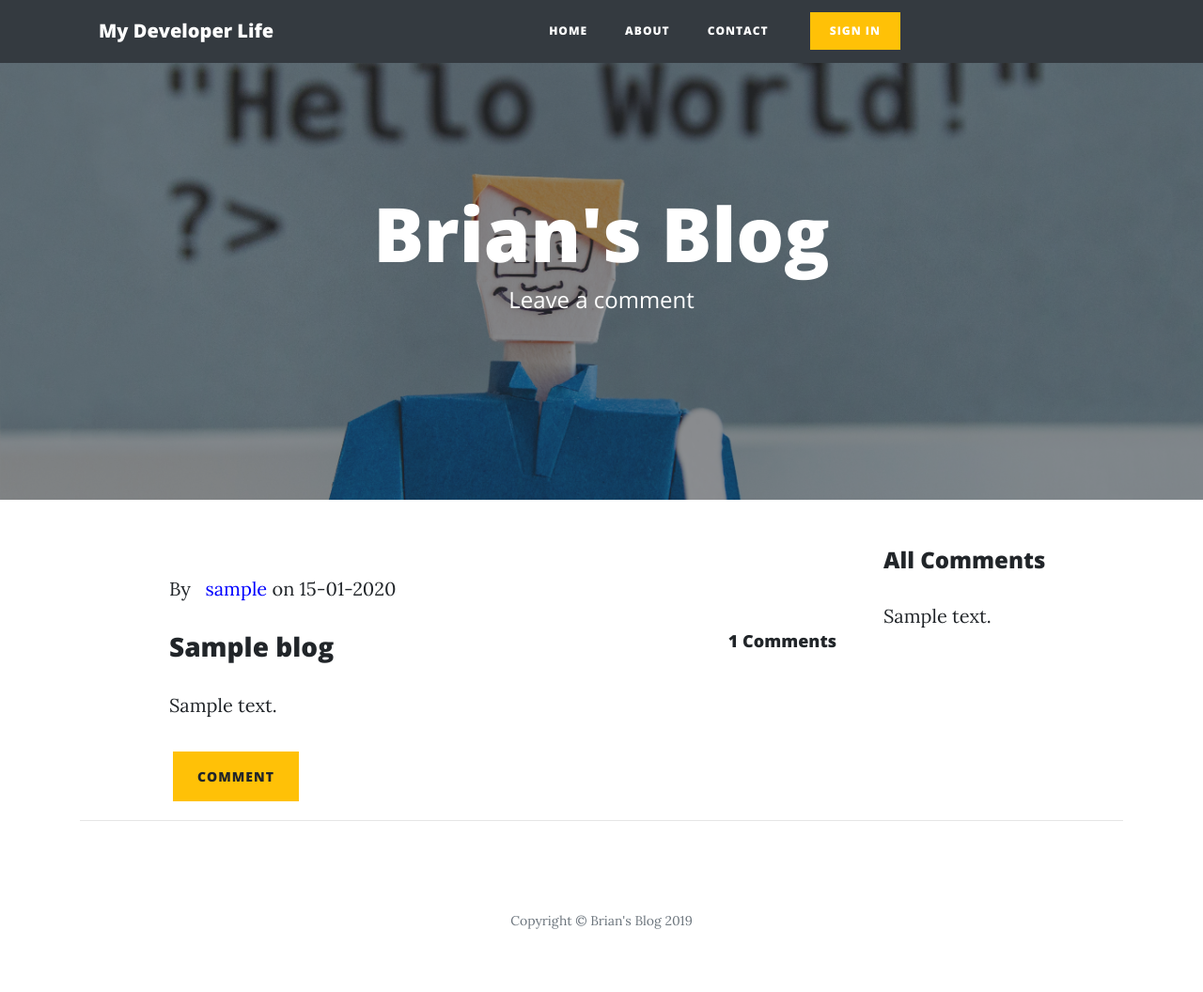
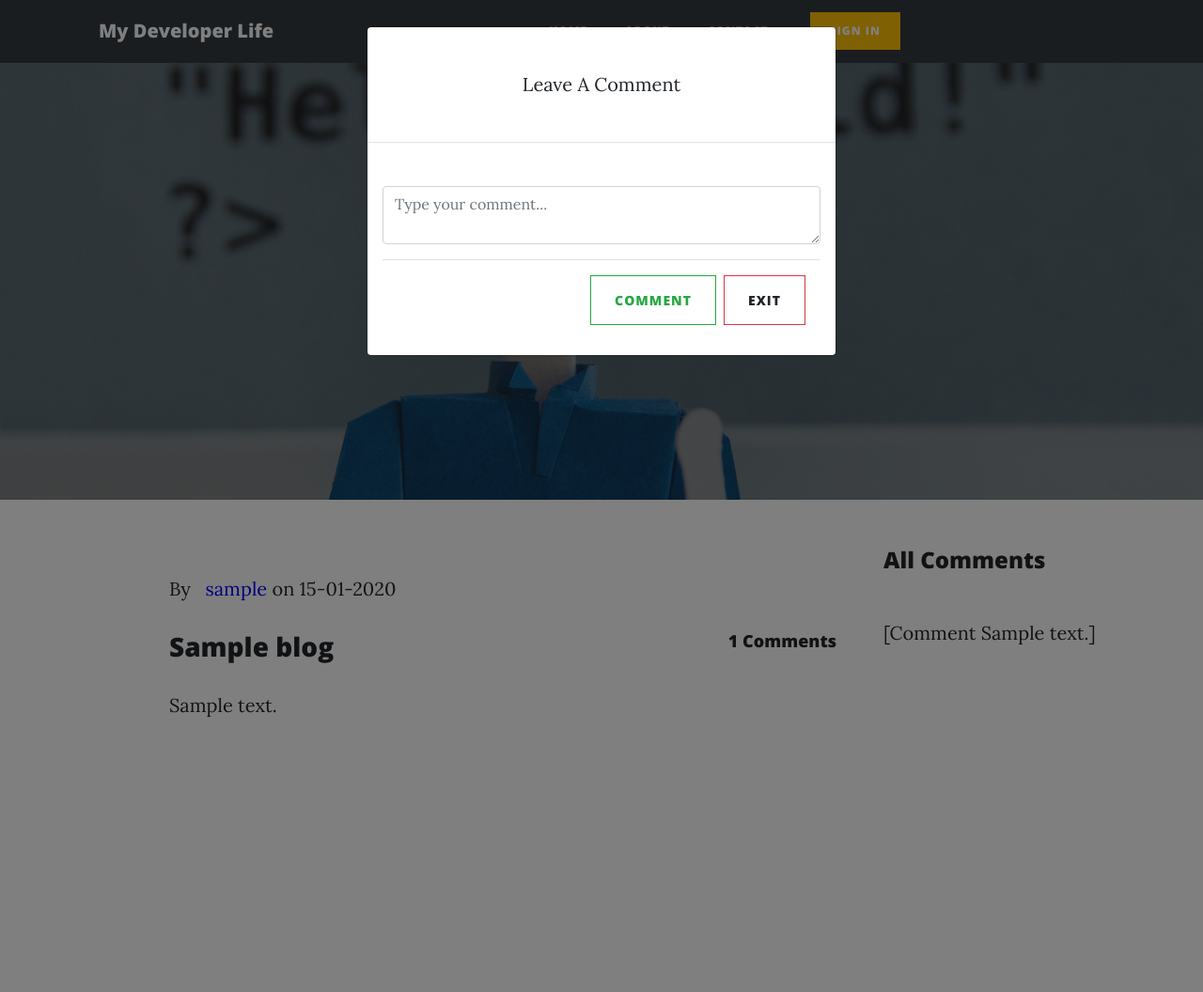
Before and after one commit to bryomajor/my-developer-life, a Flask app: template app/templates/blog.html in a window 1280 px wide, after a click on "COMMENT". Shown: the whole page at 94% size. After the commit the page ends 763 px from the top, so only its background shows below. Run offline with Flask 2, Linux system fonts and the light colour scheme; tables that the repository leaves empty hold one stand-in row (values such as "Sample post"); the template is opened without the code that fills it: values that come from a table or form of the project are taken from there, most other values are stand-ins (such as "Sample title", 1, 10 or a date in 2020); data that the repository does not hold is empty; some libraries are stand-ins or nearby versions.

Commit message:
Add comments

```diff
--- a/app/templates/blog.html
+++ b/app/templates/blog.html
@@ -43,16 +43,58 @@
     </div>
     <div class="col-md-3">
       <h4>All Comments</h4>
-      {% for comment in comments %}
-      <p class="mt-10"><span style="font-weight: bold">{{comment.user.username}}</span>{{comment.comment}}
-        {% endfor %}
-      </p>
+      <p class="mt-5">{{ comments }}</p>
     </div>
   </div>
   <hr>
 </div>
-<div class="col-md1"></div>
+<div class="col-md"></div>
 </div>
+</div>
+<div class="modal fade" id="modalConfirmDelete" tabindex="-1" role="dialog" aria-labelledby="exampleModalLabel"
+  aria-hidden="true">
+  <div class="modal-dialog modal-sm modal-notify modal-danger" role="document">
+    <div class="modal-content text-center">
+      <div class="modal-header d-flex justify-content-center">
+        <p class="heading">Are you sure?</p>
+      </div>
+      <div class="modal-body">
+        <i class="fas fa-times fa-4x animated rotateIn"></i>
+      </div>
+      <div class="modal-footer flex-center">
+        <form action="{{url_for('main.del_post',blog_id=blog.id)}}" method="POST">
+          <input type="submit" class="btn  btn-outline-danger btn-sm" value="Yes">
+        </form>
+        <a type="button" class="btn btn-sm btn-danger waves-effect" data-dismiss="modal">No</a>
+      </div>
+    </div>
+  </div>
+</div>
+
+<div class="modal fade" id="modalComment" tabindex="-1" role="dialog" aria-labelledby="exampleModalLabel"
+  aria-hidden="true">
+  <div class="modal-dialog modal-notify modal-info" role="document">
+    <div class="modal-content text-center">
+      <div class="modal-header d-flex justify-content-center">
+        <p class="heading">Leave A Comment</p>
+      </div>
+      <div class="modal-body">
+        <form class="form" action="{{url_for('main.comment',blog_id = blog.id)}}" method="POST">
+          <div class="form-group green-border-focus">
+            <label></label>
+            <textarea class="form-control" placeholder="Type your comment..." rows="2" name="newcomment"
+              required></textarea>
+          </div>
+          <div class="modal-footer flex-center">
+            <button class="btn btn-sm btn-outline-success">Comment</button>
+            <a type="button" class="btn btn-outline-danger btn-sm " data-dismiss="modal">Exit</a>
+          </div>
+        </form>
+      </div>
+
+
+    </div>
+  </div>
 </div>
 {% block footer %}
 {% include 'footer.html' %}
```
